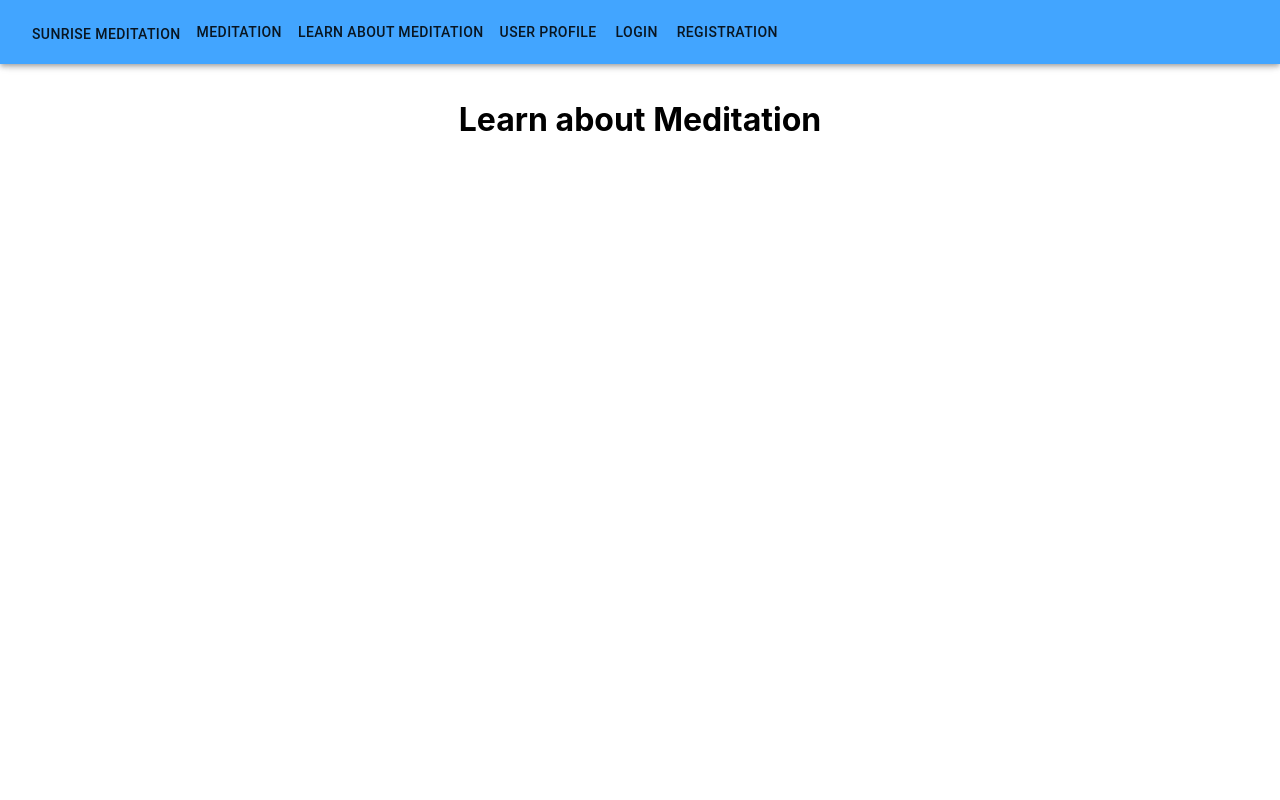
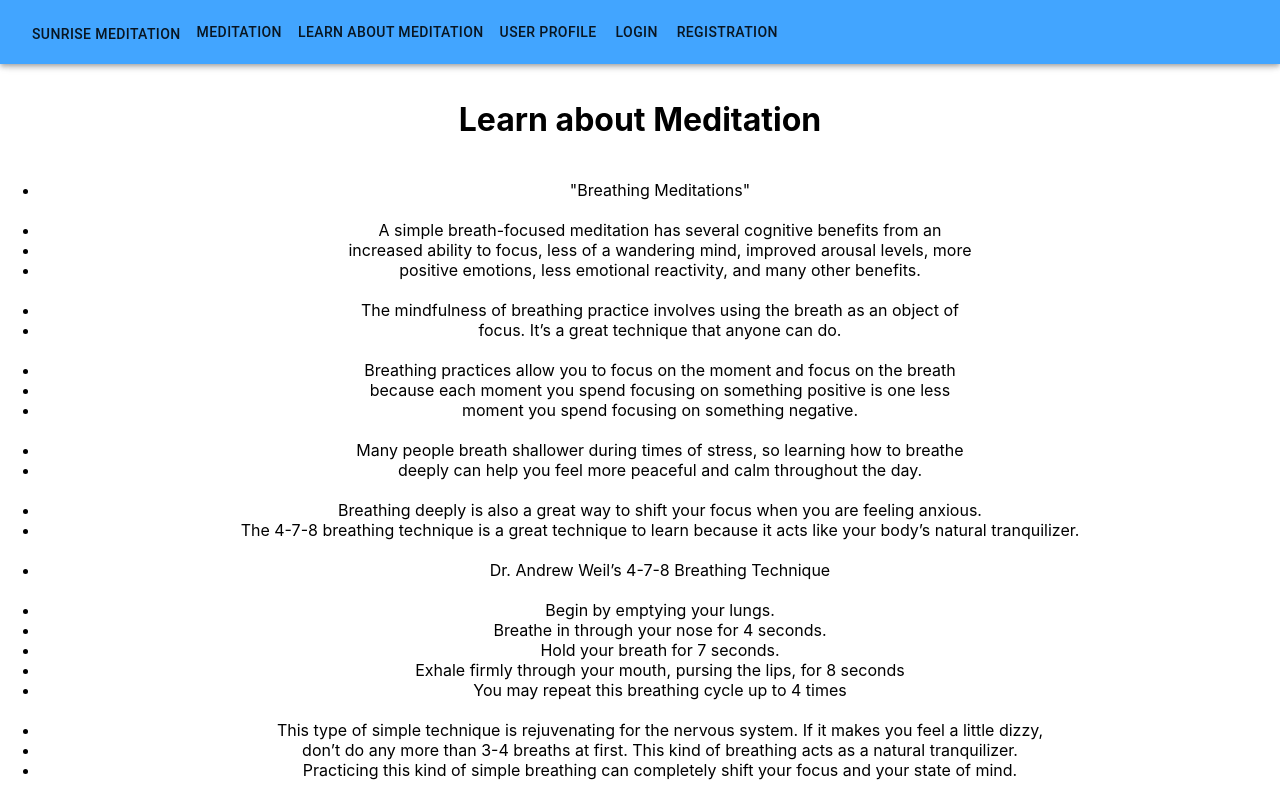
Before and after one commit to LaunchCodeLiftoffProjects/meditation-app-ui, a React (Create React App) app: page /learnAbout in a window 1280 px wide. Built offline with nearby package versions, Linux system fonts and the light colour scheme.

Commit message:
updated learn about meditation

```diff
--- a/src/pages/learnAbout.jsx
+++ b/src/pages/learnAbout.jsx
@@ -5,6 +5,40 @@ export default class LearnAboutMeditation extends React.Component {
         return (
             <div>
                 <h1> Learn about Meditation </h1>
+                <ul>
+                    <br></br>
+                    <li>"Breathing Meditations"</li>
+                    <br></br>
+                    <li>A simple breath-focused meditation has several cognitive benefits from an</li>
+                    <li>increased ability to focus, less of a wandering mind, improved arousal levels, more</li>
+                    <li>positive emotions, less emotional reactivity, and many other benefits.</li>
+                    <br></br>
+                    <li>The mindfulness of breathing practice involves using the breath as an object of</li>
+                    <li>focus. It’s a great technique that anyone can do.</li>
+                    <br></br>
+                    <li>Breathing practices allow you to focus on the moment and focus on the breath</li>
+                    <li>because each moment you spend focusing on something positive is one less</li>
+                    <li>moment you spend focusing on something negative.</li>
+                    <br></br>
+                    <li>Many people breath shallower during times of stress, so learning how to breathe</li>
+                    <li>deeply can help you feel more peaceful and calm throughout the day.</li>
+                    <br></br>
+                    <li>Breathing deeply is also a great way to shift your focus when you are feeling anxious.</li>
+                    <li>The 4-7-8 breathing technique is a great technique to learn because it acts like your body’s natural tranquilizer.</li>
+                    <br></br>
+                    <li>Dr. Andrew Weil’s 4-7-8 Breathing Technique</li>
+                    <br></br>
+                    <li>Begin by emptying your lungs.</li>
+                    <li>Breathe in through your nose for 4 seconds.</li>
+                    <li>Hold your breath for 7 seconds.</li>
+                    <li>Exhale firmly through your mouth, pursing the lips, for 8 seconds</li>
+                    <li>You may repeat this breathing cycle up to 4 times</li>
+                    <br></br>
+                    <li>This type of simple technique is rejuvenating for the nervous system. If it makes you feel a little dizzy,</li>
+                    <li>don’t do any more than 3-4 breaths at first. This kind of breathing acts as a natural tranquilizer.</li>
+                    <li>Practicing this kind of simple breathing can completely shift your focus and your state of mind.</li>
+
+                </ul>
             </div>
     );
     }
```
